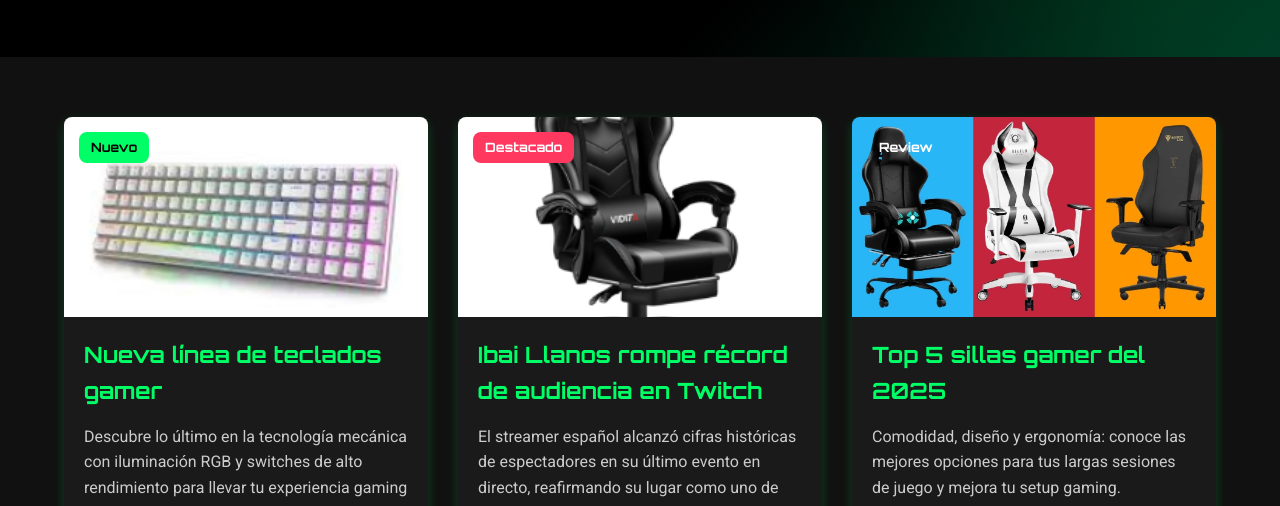
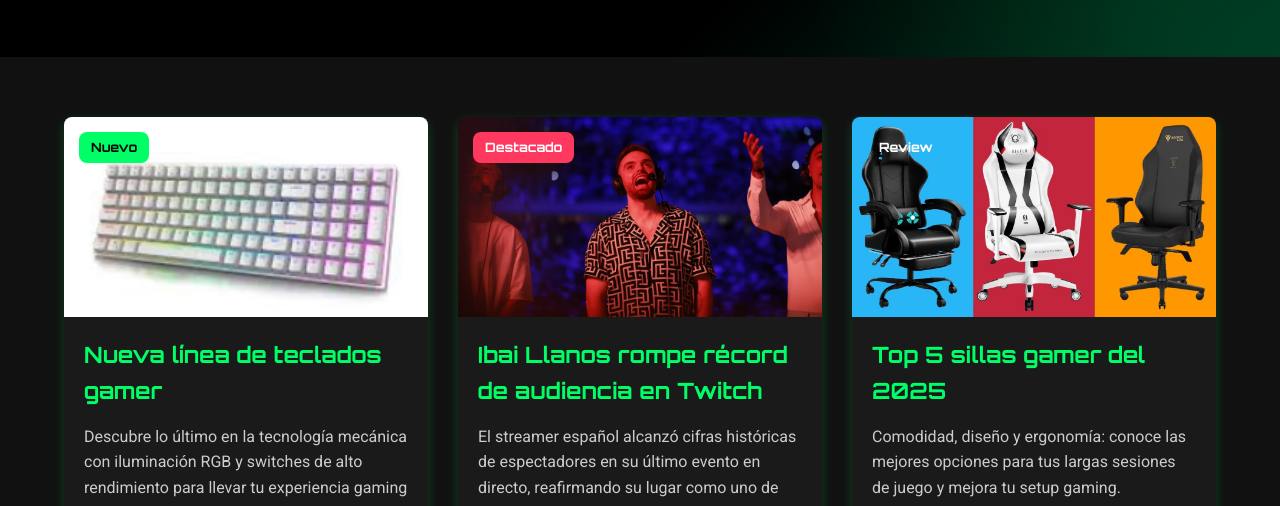
Before and after one commit to macaesp/levelupgamer, a plain HTML site: page html/blog.html in a window 1280 px wide. Shown: the part 276-782 px from the top of the page. Drawn offline with Linux system fonts and the light colour scheme.

Commit message:
Update blog.html

```diff
--- a/html/blog.html
+++ b/html/blog.html
@@ -58,7 +58,7 @@
 
           <article class="blog-card">
             <div class="blog-image">
-              <img src="../img/sillagamer.png" alt="Ibai Llanos en directo">
+              <img src="../img/vIBAAAAI.png" alt="Ibai Llanos en directo">
               <span class="blog-badge destacado">Destacado</span>
             </div>
             <div class="blog-info">
```
